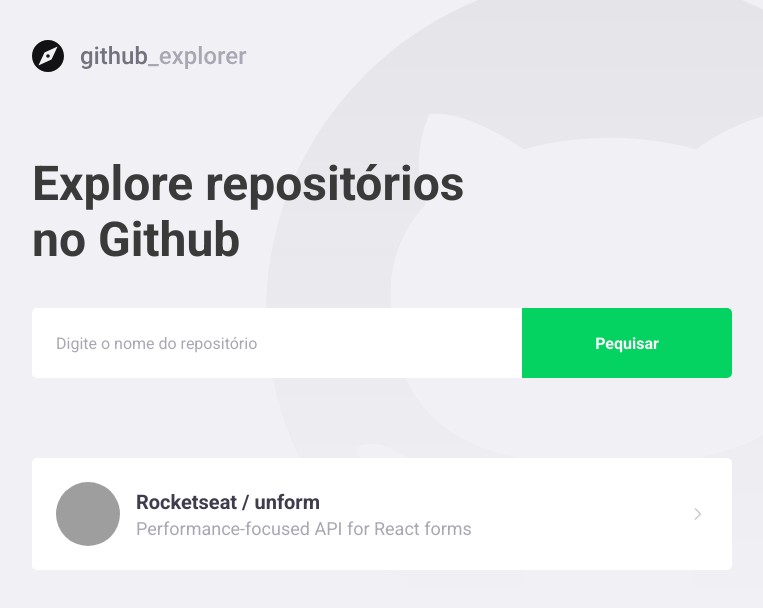
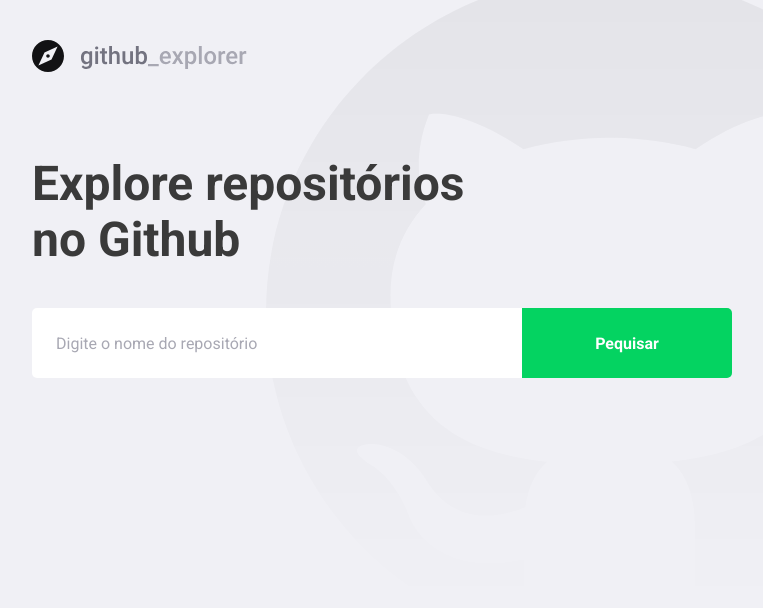
Before and after one commit to Italo-J-A-Fernandes/bootcamp-rocketseat-nivel3-primeiro-projeto-react, a React (Create React App) app: page / in a window 1280 px wide. Shown: the top 608 px of the page, without its empty margins (148-911 px from the left). Built offline with nearby package versions, Linux system fonts and the light colour scheme; grey boxes are pictures that could not be loaded.

Commit message:
connected api github, search add one repository

```diff
--- a/package.json
+++ b/package.json
@@ -10,6 +10,7 @@
     "@types/node": "^12.0.0",
     "@types/react": "^16.9.53",
     "@types/react-dom": "^16.9.8",
+    "axios": "^0.21.0",
     "polished": "^4.0.3",
     "react": "^17.0.1",
     "react-dom": "^17.0.1",
--- a/src/pages/Dashboard/index.tsx
+++ b/src/pages/Dashboard/index.tsx
@@ -1,32 +1,64 @@
-import React from 'react';
+import React, { useState, FormEvent } from 'react';
 import { FiChevronRight } from 'react-icons/fi';
+import api from '../../services/api';
 
 import logo from '../../assets/logo.svg';
 
 import { Title, Form, Repositories } from './styles';
 
+interface Repository {
+  full_name: string;
+  description: string;
+  owner: {
+    login: string;
+    avatar_url: string;
+  };
+}
+
 const Dashboard: React.FC = () => {
+  const [newRepo, setNewRepo] = useState('');
+  const [repositories, setRepositories] = useState<Repository[]>([]);
+
+  async function handleAddRepository(
+    e: FormEvent<HTMLFormElement>,
+  ): Promise<void> {
+    e.preventDefault();
+
+    const reponse = await api.get<Repository>(`repos/${newRepo}`);
+
+    const repository = reponse.data;
+
+    setRepositories([...repositories, repository]);
+    setNewRepo('');
+  }
   return (
     <>
       <img src={logo} alt="" srcSet="" />
       <Title>Explore repositórios no Github</Title>
-      <Form>
-        <input type="text" placeholder="Digite o nome do repositório" />
+      <Form onSubmit={handleAddRepository}>
+        <input
+          value={newRepo}
+          onChange={e => setNewRepo(e.target.value)}
+          type="text"
+          placeholder="Digite o nome do repositório"
+        />
         <button type="submit">Pequisar</button>
       </Form>
       <Repositories>
-        <a href="teste">
+        {repositories.map(repository => (
+          <a key={repository.full_name} href="teste">
             <img
-            src="https://avatars1.githubusercontent.com/u/6005658?s=460&u=fb81da823b66c87d38d58bbfddebc571f3fc140d&v=4"
-            alt="Italo Fernandes"
+              src={repository.owner.avatar_url}
+              alt={repository.owner.login}
             />
             <div>
-            <strong>Rocketseat / unform</strong>
-            <p>Performance-focused API for React forms </p>
+              <strong>{repository.full_name}</strong>
+              <p>{repository.description}</p>
             </div>
 
             <FiChevronRight size="20" />
           </a>
+        ))}
       </Repositories>
     </>
   );
--- a/src/pages/Dashboard/styles.ts
+++ b/src/pages/Dashboard/styles.ts
@@ -77,7 +77,8 @@ export const Repositories = styled.div`
     }
 
     div {
-      margin-left: 16px;
+      margin: 0 16px;
+      flex: 1;
 
       strong {
         font-size: 20px;
--- /dev/null
+++ b/src/services/api.ts
@@ -0,0 +1,7 @@
+import axios from 'axios';
+
+const api = axios.create({
+  baseURL: 'https://api.github.com',
+});
+
+export default api;
```
Also changed, not shown: 1 other file (tests, documents, lock files or other folders). Lines whose indentation alone changed are shown as unchanged.
